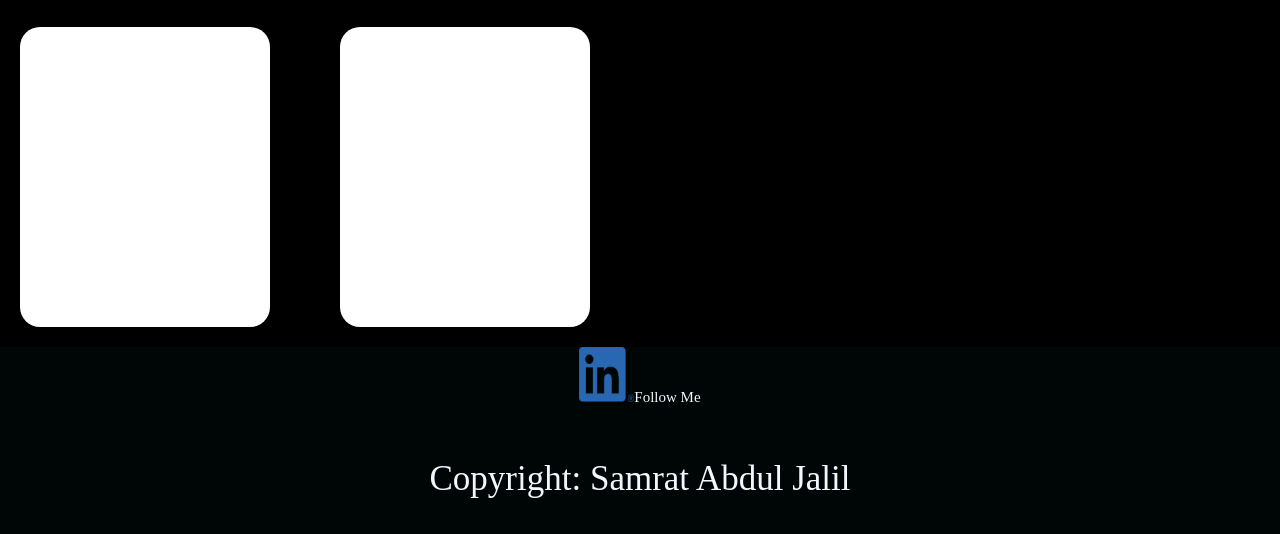
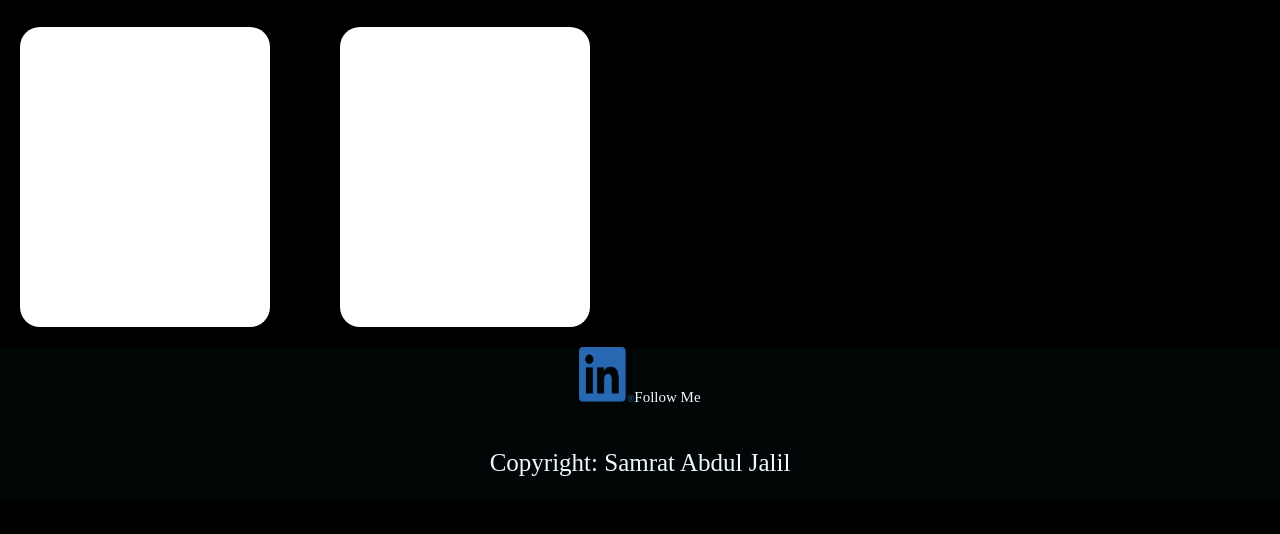
Before and after one commit to samratabduljalil/freeresource, a plain HTML site: page c++.html in a window 1280 px wide. Shown: the part 2231-2765 px from the top of the page. After the commit the page ends 2733 px from the top, so only its background shows below. Drawn offline with Linux system fonts and the light colour scheme.

Commit message:
Add files via upload

```diff
--- a/styles.css
+++ b/styles.css
@@ -153,7 +153,7 @@ background-color: chocolate;
 }
 .copy{
 
-    font-size: 35px;
+    font-size: 25px;
 }
 
 .in{
```
Also changed, not shown: index.html (+1 -1 lines).
